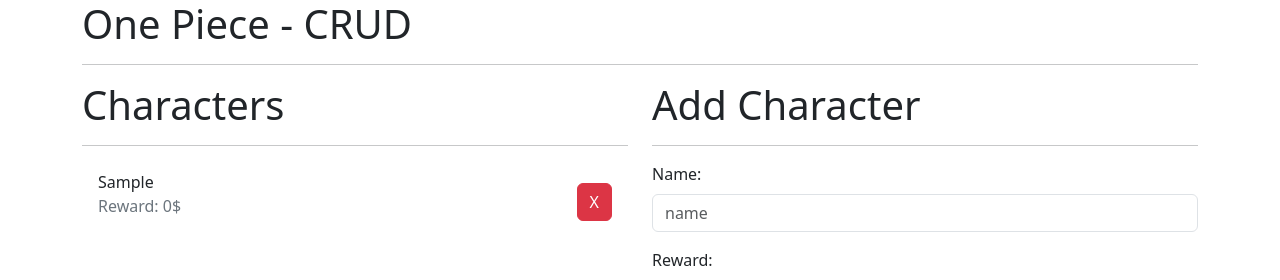
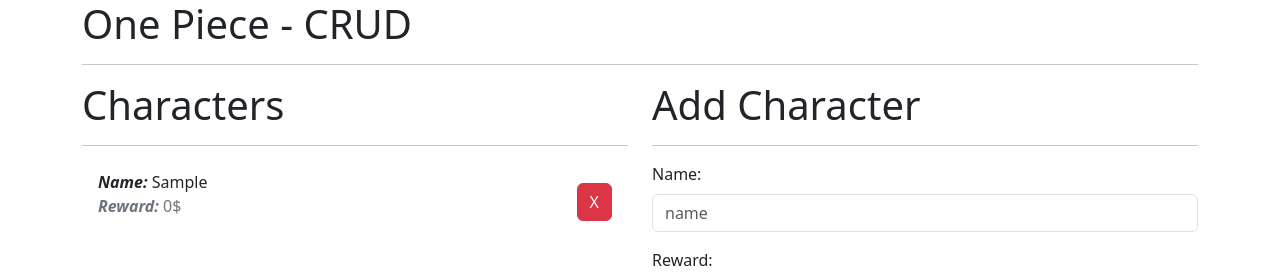
Before and after one commit to AngelTravieso/OnePieceCrud, an Angular app: page / in a window 1280 px wide. Both pictures are taken after typing "Sample" into the empty fields and a click on the button "Add Character". Shown: the top 280 px of the page. Built offline with nearby package versions, Linux system fonts and the light colour scheme.

Commit message:
ADD - improve UI fixes

```diff
--- a/src/app/components/list-characters/characters.component.html
+++ b/src/app/components/list-characters/characters.component.html
@@ -8,10 +8,10 @@
 
 <ng-template #listOfCharacters>
   <ul class="list-group list-group-flush" *ngFor="let character of characters">
-    <li class="list-group-item d-flex justify-content-between align-items-center">
+    <li class="list-group-item list-group-item-action item d-flex justify-content-between align-items-center">
       <div class="character-info">
-        <p class="m-0">{{ character.name }}</p>
-        <p class="text-secondary fs-6">Reward: {{ character.reward }}$</p>
+        <p class="m-0"><span class="fw-bold fst-italic">Name:</span> {{ character.name }}</p>
+        <p class="text-secondary fs-6"><span class="fw-bold fst-italic">Reward:</span> {{ character.reward }}$</p>
       </div>
       <button class="btn btn-danger" (click)="emitDeleteCharacter(character.id)">X</button>
     </li>
--- a/src/app/components/list-characters/characters.component.ts
+++ b/src/app/components/list-characters/characters.component.ts
@@ -5,6 +5,7 @@
 @Component({
   selector: 'app-list-characters',
   templateUrl: './characters.component.html',
+  styleUrls:['./characters.css'],
 })
 export class CharactersComponent {
 
@@ -16,8 +17,6 @@
 
   public emitDeleteCharacter(id?: string): void {
 
-    console.log(id)
-
     if(!id) return;
 
     this.onDeleteCharacter.emit(id);
--- /dev/null
+++ b/src/app/components/list-characters/characters.css
@@ -0,0 +1,3 @@
+.item {
+    cursor: pointer;
+}
--- a/src/app/services/one-piece.service.ts
+++ b/src/app/services/one-piece.service.ts
@@ -7,7 +7,6 @@
   providedIn: 'root',
 })
 export class OnePieceService {
-  constructor() {}
 
   public characters: Character[] = [];
 
```
Also changed, not shown: 1 other file (tests, documents, lock files or other folders).
